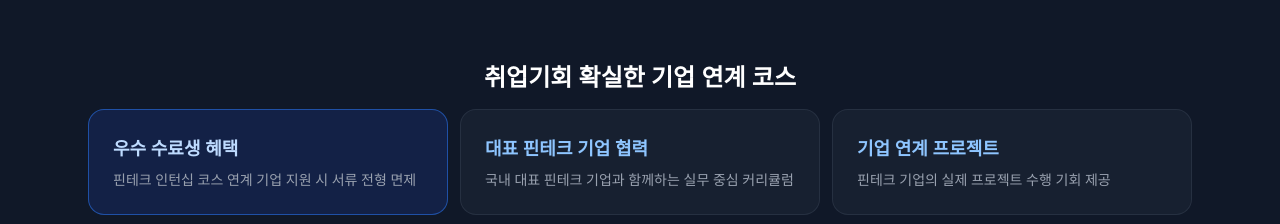
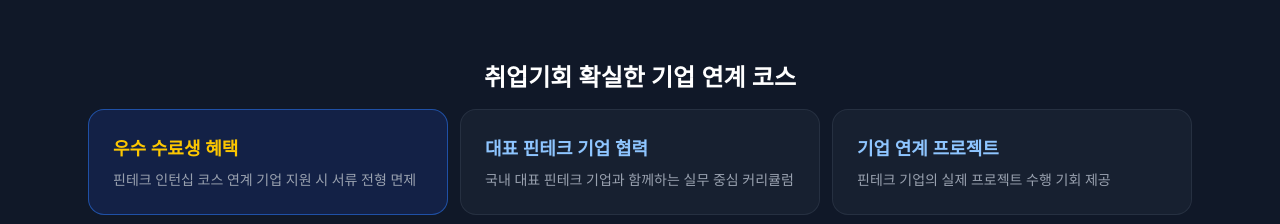
Before and after one commit to dvdkkk/fintech-internship-fullstack, a React (Vite) app: page / in a window 1280 px wide. Shown: the part 8140-8364 px from the top of the page. Built offline with nearby package versions, Linux system fonts and the light colour scheme; a web font is replaced by a local one.

Commit message:
feat: Apply yellow color to highlighted titles in App.tsx
Changes the text color of highlighted titles within the `App.tsx` component to yellow. This aims to improve visual distinction and user experience.

```diff
--- a/src/App.tsx
+++ b/src/App.tsx
@@ -509,7 +509,7 @@ export default function App() {
                 { title: "현직자 네트워킹 행사", desc: "전문가 만남 통해 최신 기술 및 업계 동향 파악" }
               ].map((item, idx) => (
                 <div key={idx} className={`p-6 rounded-2xl border ${item.highlighted ? 'bg-blue-900/30 border-blue-500/50' : 'bg-gray-800/50 border-gray-700/50'}`}>
-                  <h4 className={`font-bold text-lg mb-2 ${item.highlighted ? 'text-blue-200' : 'text-blue-300'}`}>{item.title}</h4>
+                  <h4 className={`font-bold text-lg mb-2 ${item.highlighted ? 'text-yellow-400' : 'text-blue-300'}`}>{item.title}</h4>
                   <p className="text-gray-400 text-sm break-keep">{item.desc}</p>
                 </div>
               ))}
```
